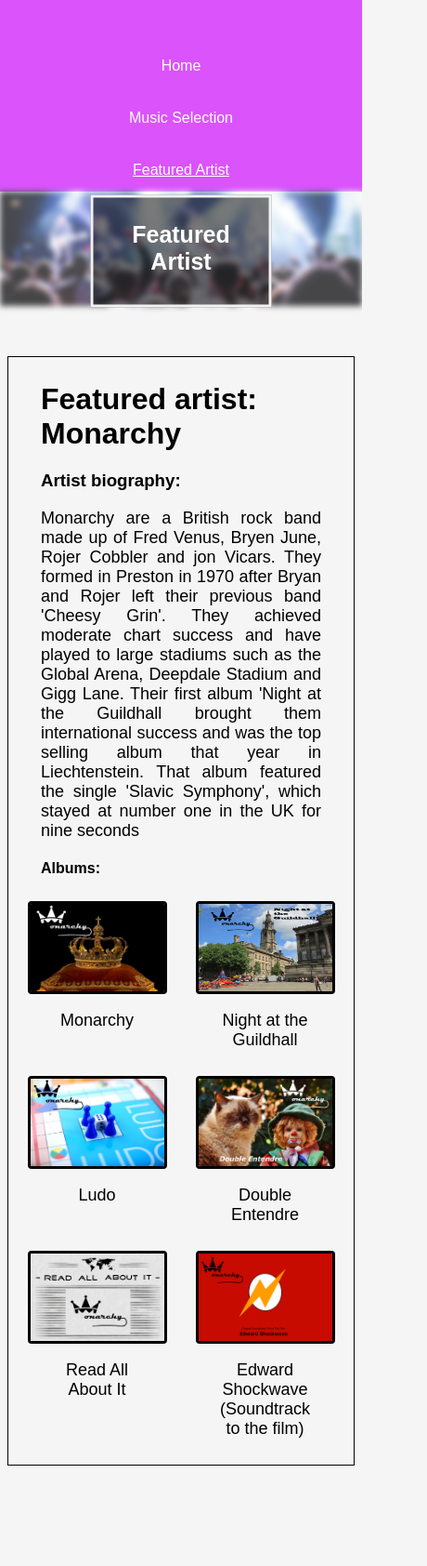
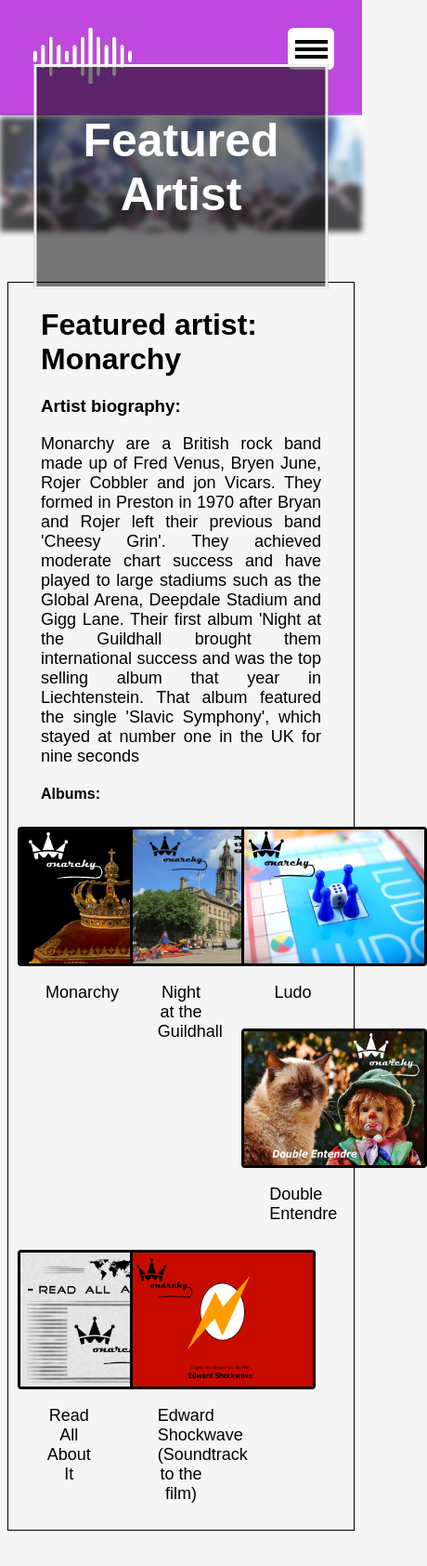
Before and after one commit to kstylianou/CO1706-Assignment-Part-A, a plain HTML site: page artist.html in a window 390 px wide. Shown: the whole page at 93% size, 460 px wide, since content can reach past the window. Drawn offline with Linux system fonts and the light colour scheme.

Commit message:
Mussic App

```diff
--- a/artist.css
+++ b/artist.css
@@ -78,98 +78,11 @@ ul.nav li a.active {
     padding-left: 30px;
     padding-bottom: 10px;
 }
-.artist{
-    margin: 50px 150px 100px 150px;
-    border: 1px solid black;
-    padding: 20px 20px 20px 20px;
-}
-.artist p, h3, h1, h4{
-    padding: 0 30px 0 30px;
-}
-.artist p{
-    text-align: justify;
-    font-size: 18px;
-}
-#featuredArtist{
-    text-align: center;
-    font-size: 50px;
-    font-weight: bold;
-    color: white;
-}
-.column {
-    float: left;
-    width: 33.33%;
-    padding: 5px;
-}
+
+@media screen and (max-width: 1000px )and (min-width: 800px) {
 
 
-/* Clearfix (clear floats) */
-.row::after {
-    content: "";
-    clear: both;
-    display: table;
-}
-.column p{
-    text-align: center;
-}
-.column img{
-    display: block;
-    margin-left: auto;
-    margin-right: auto;
-    width: 50%;
-}
-
-.column img:hover {
-    box-shadow: 0 0 5px 5px rgba(219, 83, 251, 0.5);
-}
-#album{
-    width: 150px;
-    height: 100px;
-    border: 3px solid #030303;
-    border-radius: 4px;
-}
-#natg{
-    width: 150px;
-    height: 100px;
-    border: 3px solid #030303;
-    border-radius: 4px;
-}
-#ludo{
-    width: 150px;
-    height: 100px;
-    border: 3px solid #030303;
-    border-radius: 4px;
-}
-#de{
-    width: 150px;
-    height: 100px;
-    border: 3px solid #030303;
-    border-radius: 4px;
-}
-#raai{
-    width: 150px;
-    height: 100px;
-    border: 3px solid #030303;
-    border-radius: 4px;
-}
-#es{
-    width: 150px;
-    height: 100px;
-    border: 3px solid #030303;
-    border-radius: 4px;
-}
-@media screen and (max-width: 1000px )and (min-width: 800px) {
-    #featuredArtist {
-        text-align: center;
-        font-size: 35px;
-        font-weight: bold;
-    }
-    .column {
-        float: left;
-        width: 33.33%;
-        padding: 5px;
-    }
-    .column img{
+    .column1 img{
         display: block;
         margin-left: auto;
         margin-right: auto;
@@ -190,29 +103,11 @@ ul.nav li a.active {
 
 }
 @media screen and (max-width: 800px) {
-    #featuredArtist {
-        text-align: center;
-        font-size: 25px;
-        font-weight: bold;
-    }
-    .column {
-        float: left;
-        width: 50%;
-        padding: 5px;
-    }
-    .column img{
-        display: block;
-        margin-left: auto;
-        margin-right: auto;
-        width: 50%;
-    }
+
     .centered {
         padding-right: 20px;
         padding-left: 20px;
         padding-bottom: 7px;
     }
-    .artist{
-        margin: 50px 8px 100px 8px;
-        padding: 5px 5px 5px 5px;
-    }
+
 }
--- a/artist.html
+++ b/artist.html
@@ -3,20 +3,31 @@
 <head>
     <meta charset="UTF-8">
     <title>Featured artist</title>
-    <link rel="stylesheet"  href="artist.css">
+    <link rel="stylesheet"  href="homepage.css">
 </head>
 <body>
-    <ul class = "nav">
-        <li><a href="index.html"><img id = "logo" src = "images/pngfind.com-wave-lines-png-6265209.png" alt = "Home" ></a></li>
-        <li><a href="index.html">Home</a></li>
-        <li><a href="music.html">Music Selection </a></li>
-        <li><a class="active" href="artist.html">Featured Artist </a></li>
-    </ul>
+<div class="togglearea">
+    <div class ="logo1">
+        <a href="index.html"><img id = "logo1" src = "images/pngfind.com-wave-lines-png-62652091.png" alt = "Home" ></a>
+    </div>
+    <label for="toggle">
+        <span></span>
+        <span></span>
+        <span></span>
+
+    </label>
+</div>
+<input type="checkbox" id="toggle">
+<div class="navbar">
+    <a href="index.html">Home</a>
+    <a href="music.html">Music Selection </a>
+    <a class="active" href="artist.html">Featured Artist </a>
+</div>
 
     <div class="imgText">
         <img id = "image" src="images/audience-1867754_19203.jpg" alt ="audience">
         <div class="centered">
-            <p id = "featuredArtist">Featured Artist</p>
+            <p id = "welcome">Featured Artist</p>
         </div>
     </div>
 
@@ -31,28 +42,28 @@
         and was the top selling album that year in Liechtenstein. That album featured the single 'Slavic Symphony', which stayed at number one in  the UK for nine seconds </p>
 
         <h4>Albums:</h4>
-        <div class="row">
-            <div class="column">
+        <div class="row1">
+            <div class="column1">
                 <img id="album" src="images/monarchy-album.jpg" alt="Monarchy Album">
                 <p>Monarchy</p>
             </div>
-            <div class="column">
+            <div class="column1">
                 <img id = "natg" src="images/monarchy-NATG.jpg" alt="Monarchy at the guildhall">
                 <p>Night at the Guildhall</p>
             </div>
-            <div class="column">
+            <div class="column1">
                 <img id = "ludo" src="images/monarchy-ludo.jpg" alt="Monarchy Ludo">
                 <p>Ludo</p>
             </div>
-            <div class="column">
+            <div class="column1">
                 <img id="de" src="images/monarchy-DE.jpg" alt="Double Entendre">
                 <p>Double Entendre</p>
             </div>
-            <div class="column">
+            <div class="column1">
                 <img id = "raai" src="images/monarchy-RAAI.jpg" alt="Read all about it">
                 <p>Read All About It</p>
             </div>
-            <div class="column">
+            <div class="column1">
                 <img id = "es" src="images/monarchy-ES.jpg" alt="Edward Shockwave">
                 <p>Edward Shockwave <br> (Soundtrack to the film)</p>
 
--- a/homepage.css
+++ b/homepage.css
@@ -17,7 +17,7 @@ body{
 
 .navbar
 {
-    background-color: #868686;
+    background-color: #333;
     display: flex;
     justify-content: center;
 }
@@ -252,6 +252,9 @@ body{
     color: black;
 
 }
+.active{
+    background-color: #bf49de;
+}
 .headphones{
     height: 120px;
     width: 140px;
@@ -387,6 +390,88 @@ body{
 .musicBar .search-container button:hover {
     background: rgba(223, 84, 255, 0.88);
 }
+
+.artist{
+    margin: 50px 150px 100px 150px;
+    border: 1px solid black;
+    padding: 20px 20px 20px 20px;
+}
+.artist p, h3, h1, h4{
+    padding: 0 30px 0 30px;
+}
+.artist p{
+    text-align: justify;
+    font-size: 18px;
+}
+#featuredArtist{
+    text-align: center;
+    font-size: 50px;
+    font-weight: bold;
+    color: white;
+}
+.column1 {
+    float: left;
+    width: 33.33%;
+    padding: 5px;
+}
+
+
+/* Clearfix (clear floats) */
+.row1::after {
+    content: "";
+    clear: both;
+    display: table;
+}
+.column1 p{
+    text-align: center;
+}
+.column1 img{
+    display: block;
+    margin-left: auto;
+    margin-right: auto;
+    width: 50%;
+}
+
+.column1 img:hover {
+    box-shadow: 0 0 5px 5px rgba(219, 83, 251, 0.5);
+}
+#album{
+    width: 200px;
+    height: 150px;
+    border: 3px solid #030303;
+    border-radius: 4px;
+}
+#natg{
+    width: 200px;
+    height: 150px;
+    border: 3px solid #030303;
+    border-radius: 4px;
+}
+#ludo{
+    width: 200px;
+    height: 150px;
+    border: 3px solid #030303;
+    border-radius: 4px;
+}
+#de{
+    width: 200px;
+    height: 150px;
+    border: 3px solid #030303;
+    border-radius: 4px;
+}
+#raai{
+    width: 200px;
+    height: 150px;
+    border: 3px solid #030303;
+    border-radius: 4px;
+}
+#es{
+    width: 200px;
+    height: 150px;
+    border: 3px solid #030303;
+    border-radius: 4px;
+}
+
 @media screen and (max-width: 1000px)
 {
     .navbar
@@ -512,6 +597,27 @@ body{
         float: right;
         margin: 40px 40px 0 0;
     }
+    #featuredArtist {
+        text-align: center;
+        font-size: 25px;
+        font-weight: bold;
+    }
+
+    .column1 {
+        float: left;
+        width: 33.33%;
+        padding: 5px;
+    }
+    .column1 img{
+        display: block;
+        margin-left: auto;
+        margin-right: auto;
+        width: 50%;
+    }
+    .artist{
+        margin: 50px 8px 100px 8px;
+        padding: 5px 5px 5px 5px;
+    }
 }
 
 
```
Also changed, not shown: index.html (+0 -2 lines), music.html (+2 -3 lines).
